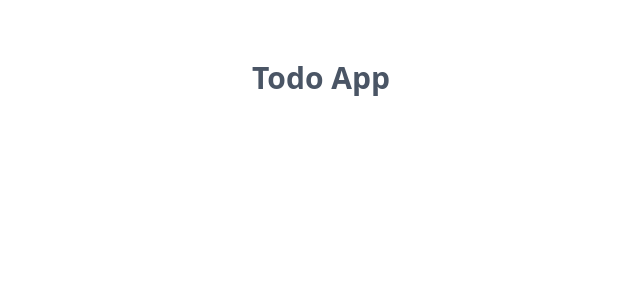
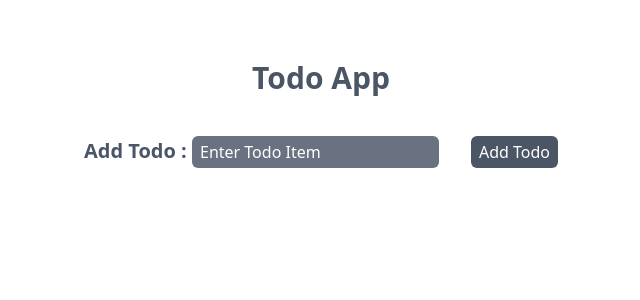
Before and after one commit to tonmoy3673/Todo-App, a React (Vite) app: page / in a window 1280 px wide. Shown: the top 300 px of the page, without its empty margins (319-959 px from the left). Built offline with nearby package versions, Linux system fonts and the light colour scheme.

Commit message:
:bulb: set todo form

```diff
--- /dev/null
+++ b/src/Components/AddTodo/AddTodo.tsx
@@ -0,0 +1,42 @@
+import { useState } from "react";
+
+const AddTodo = () => {
+  const [todo, setTodo] = useState("");
+  const handleForm = (e: React.FormEvent<HTMLFormElement>): void => {
+    e.preventDefault();
+
+    console.log("connect");
+  };
+  return (
+    <div>
+      <form
+        onSubmit={handleForm}
+        className="flex items-center justify-center space-x-8"
+      >
+        <div>
+          <label htmlFor="todo" className="text-xl text-gray-600 font-semibold">
+            Add Todo :{" "}
+          </label>
+          <input
+            id="todo"
+            className="bg-gray-500 placeholder:text-white px-2 py-1 rounded-md"
+            type="text"
+            value={todo}
+            placeholder="Enter Todo Item"
+            onChange={(e) => setTodo(e.target.value)}
+          />
+        </div>
+        <div>
+          <button
+            className="cursor-pointer bg-gray-600 text-white py-1 px-2 rounded-md"
+            type="submit"
+          >
+            Add Todo
+          </button>
+        </div>
+      </form>
+    </div>
+  );
+};
+
+export default AddTodo;
--- a/src/Components/Home/Home.tsx
+++ b/src/Components/Home/Home.tsx
@@ -1,3 +1,5 @@
+import AddTodo from "../AddTodo/AddTodo";
+
 const Home = () => {
   return (
     <div>
@@ -5,6 +7,7 @@ const Home = () => {
         <h1 className="text-center text-2xl md:text-3xl font-bold text-gray-600 py-10 mt-5">
           Todo App
         </h1>
+        <AddTodo />
       </main>
     </div>
   );
```
